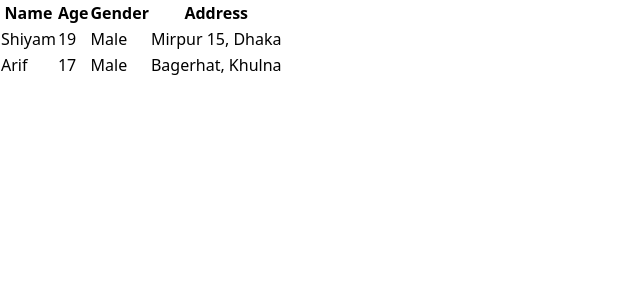
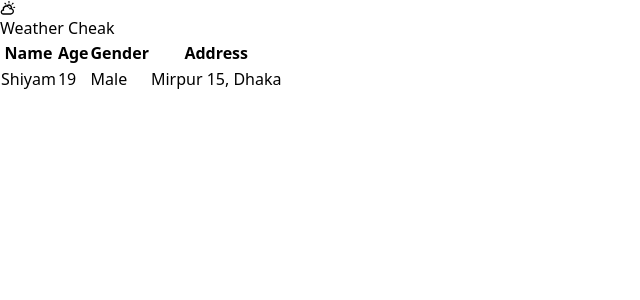
Before and after one commit to ummetarin/Weather_tem, a React (Vite) app: page / in a window 1280 px wide. Shown: the top 300 px of the page, without its empty margins (0-640 px from the left). Built offline with nearby package versions, Linux system fonts and the light colour scheme.

Commit message:
Added cities part

```diff
--- a/package.json
+++ b/package.json
@@ -14,6 +14,7 @@
     "match-sorter": "^6.3.4",
     "react": "^18.2.0",
     "react-dom": "^18.2.0",
+    "react-icons": "^5.0.1",
     "react-router-dom": "^6.22.3",
     "sort-by": "^1.2.0"
   },
--- a/src/Components/Cities.tsx
+++ /dev/null
@@ -1,38 +0,0 @@
-import React from 'react';
-
-const Cities = () => {
-    return (
-        <div>
-
-    <div className="overflow-x-auto ">
-    <table className="min-w-[90%] shadow-md  border mx-auto border-gray-100  my-6">
-        <thead>
-            <tr className="bg-[#333333] text-white">
-                <th className="py-3 px-6 text-left border-b">Name</th>
-                <th className="py-3 px-6 text-left border-b">Age</th>
-                <th className="py-3 px-6 text-left border-b">Gender</th>
-                <th className="py-3 px-6  border-b text-end">Address</th>
-            </tr>
-        </thead>
-        <tbody>
-            <tr className="hover:bg-gray-50 transition duration-300">
-                <td className="py-4 px-6 border-b">Shiyam </td>
-                <td className="py-4 px-6 border-b">19</td>
-                <td className="py-4 px-6 border-b">Male</td>
-                <td className="py-4 px-6 border-b text-end">Mirpur 15, Dhaka</td>
-            </tr>
-            <tr className="hover:bg-gray-50 transition duration-300">
-                <td className="py-4 px-6 border-b">Arif</td>
-                <td className="py-4 px-6 border-b">17</td>
-                <td className="py-4 px-6 border-b">Male</td>
-                <td className="py-4 px-6 border-b text-end">Bagerhat, Khulna</td>
-            </tr>
-        </tbody>
-    </table>
-    </div>
-
-        </div>
-    );
-};
-
-export default Cities;
--- /dev/null
+++ b/src/Components/Cities/Cities.tsx
@@ -0,0 +1,29 @@
+import CityesPart from "./CityesPart";
+
+
+const Cities = () => {
+    return (
+        <div>
+            <div>
+            <div className="overflow-x-auto ">
+            <table className="min-w-[90%] shadow-md  border mx-auto border-gray-100  my-6">
+                <thead>
+                    <tr className="bg-[#333333] text-white">
+                        <th className="py-3 px-6 text-left border-b">Name</th>
+                        <th className="py-3 px-6 text-left border-b">Age</th>
+                        <th className="py-3 px-6 text-left border-b">Gender</th>
+                        <th className="py-3 px-6  border-b text-end">Address</th>
+                    </tr>
+                </thead>
+                <tbody>
+                  <CityesPart></CityesPart>
+                </tbody>
+            </table>
+            </div>
+
+                </div>
+        </div>
+    );
+};
+
+export default Cities;
--- /dev/null
+++ b/src/Components/Cities/CityesPart.tsx
@@ -0,0 +1,16 @@
+import React from "react";
+
+const CityesPart = () => {
+  return (
+    <>
+      <tr className="hover:bg-gray-50 transition duration-300">
+        <td className="py-4 px-6 border-b">Shiyam </td>
+        <td className="py-4 px-6 border-b">19</td>
+        <td className="py-4 px-6 border-b">Male</td>
+        <td className="py-4 px-6 border-b text-end">Mirpur 15, Dhaka</td>
+      </tr>
+    </>
+  );
+};
+
+export default CityesPart;
--- /dev/null
+++ b/src/Components/Home/Home.tsx
@@ -0,0 +1,15 @@
+import React from 'react';
+import { Outlet } from 'react-router-dom';
+import Navber from '../Navbar/Navber';
+
+const Home = () => {
+    return (
+        <div>
+            <Navber></Navber>
+            <Outlet></Outlet>
+
+        </div>
+    );
+};
+
+export default Home;
--- /dev/null
+++ b/src/Components/Navbar/Navber.tsx
@@ -0,0 +1,20 @@
+import React from "react";
+import { TiWeatherPartlySunny } from "react-icons/ti";
+
+const Navber = () => {
+  return (
+    <div>
+      <nav className="flex items-center justify-between shadow-lg  px-4 py-2">
+        <div className="scale-100 cursor-pointer rounded-2xl px-3 py-2 text-xl font-semibold transition-all duration-200 hover:scale-110">
+          <h2><TiWeatherPartlySunny className="h-12 w-24 text-blue-700" /></h2>
+        </div>
+        <div>
+            Weather Cheak
+        </div>
+
+      </nav>
+    </div>
+  );
+};
+
+export default Navber;
```
Also changed, not shown: src/main.tsx (+9 -2 lines), 1 other file (tests, documents, lock files or other folders).
